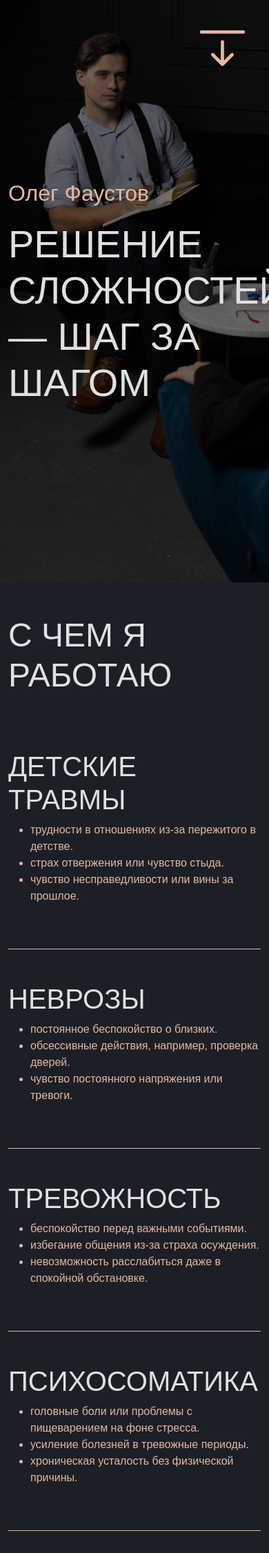
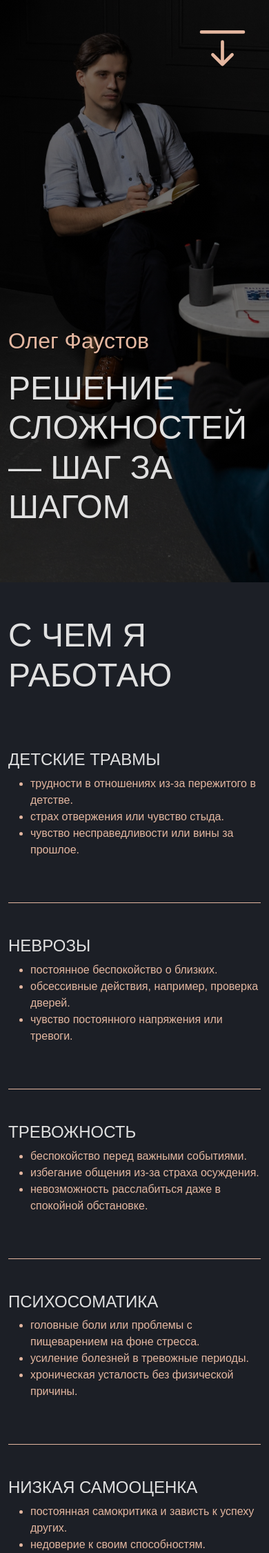
Before and after one commit to OldXrist/psy_faust, a Django app: page / in a window 390 px wide; the page is wider, and only the part inside the window is pictured. Shown: the top 2251 px of that part at 69% size. Run offline with Django 5.2, Linux system fonts and the light colour scheme; data that the repository does not hold is empty.

Commit message:
Update style.css

```diff
--- a/static/css/style.css
+++ b/static/css/style.css
@@ -385,7 +385,8 @@ h2 {
 .header-mb-container button {
     height: 100%;
     padding: 30px;
-    font-size: 30px;
+    font-size: 1.5rem;
+    font-weight: bold;
 }
 
 .header-mb-links {
@@ -398,11 +399,19 @@ h2 {
 
 @media (max-width: 992px) {
   .hero h1 {
-    font-size: 3.5rem;
+    font-size: 3rem;
   }
 
   h2 {
     font-size: 3rem;
+  }
+
+  h3 {
+    font-size: 1.5rem;
+  }
+
+  .hero {
+    align-items: flex-end;
   }
 
   .block {
```
